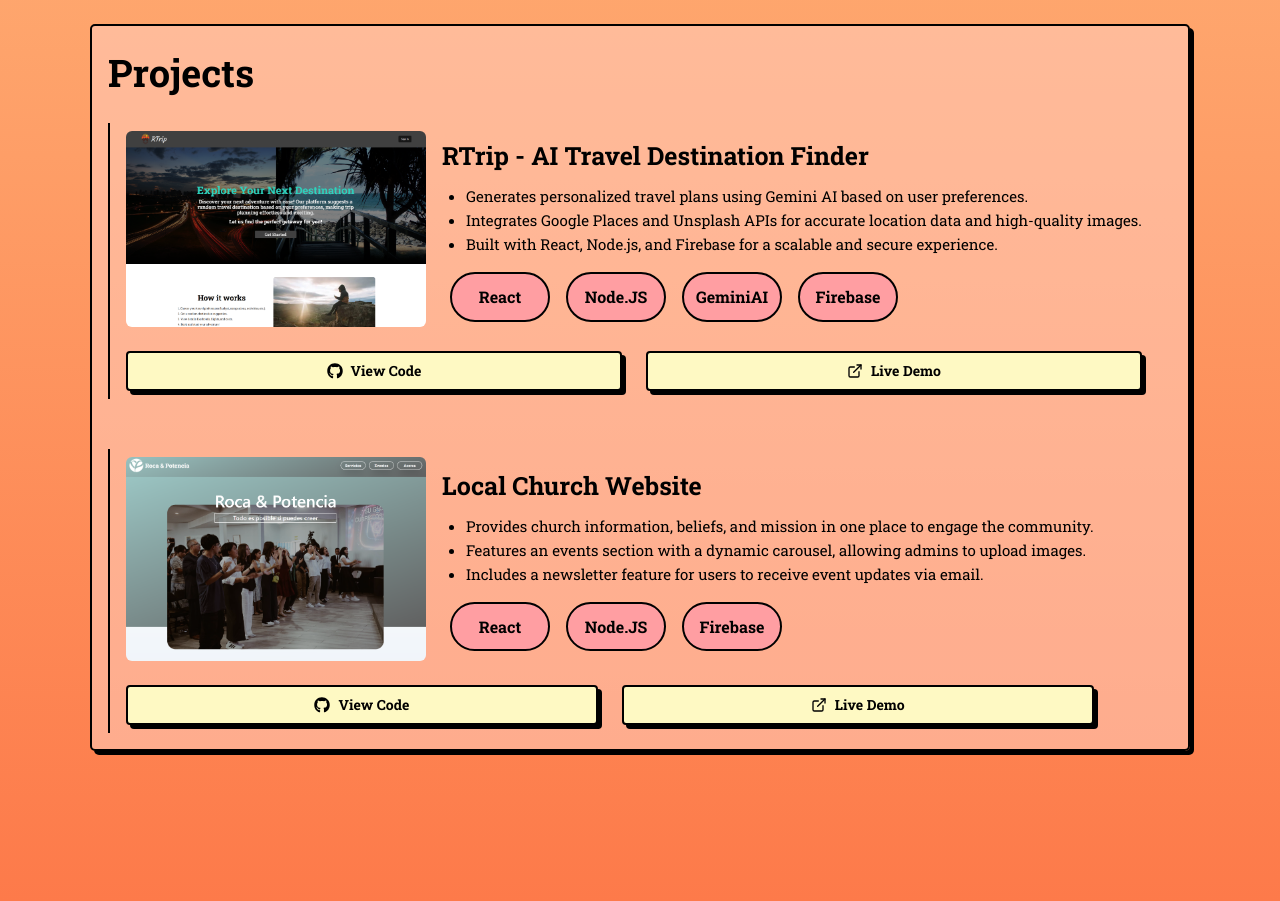
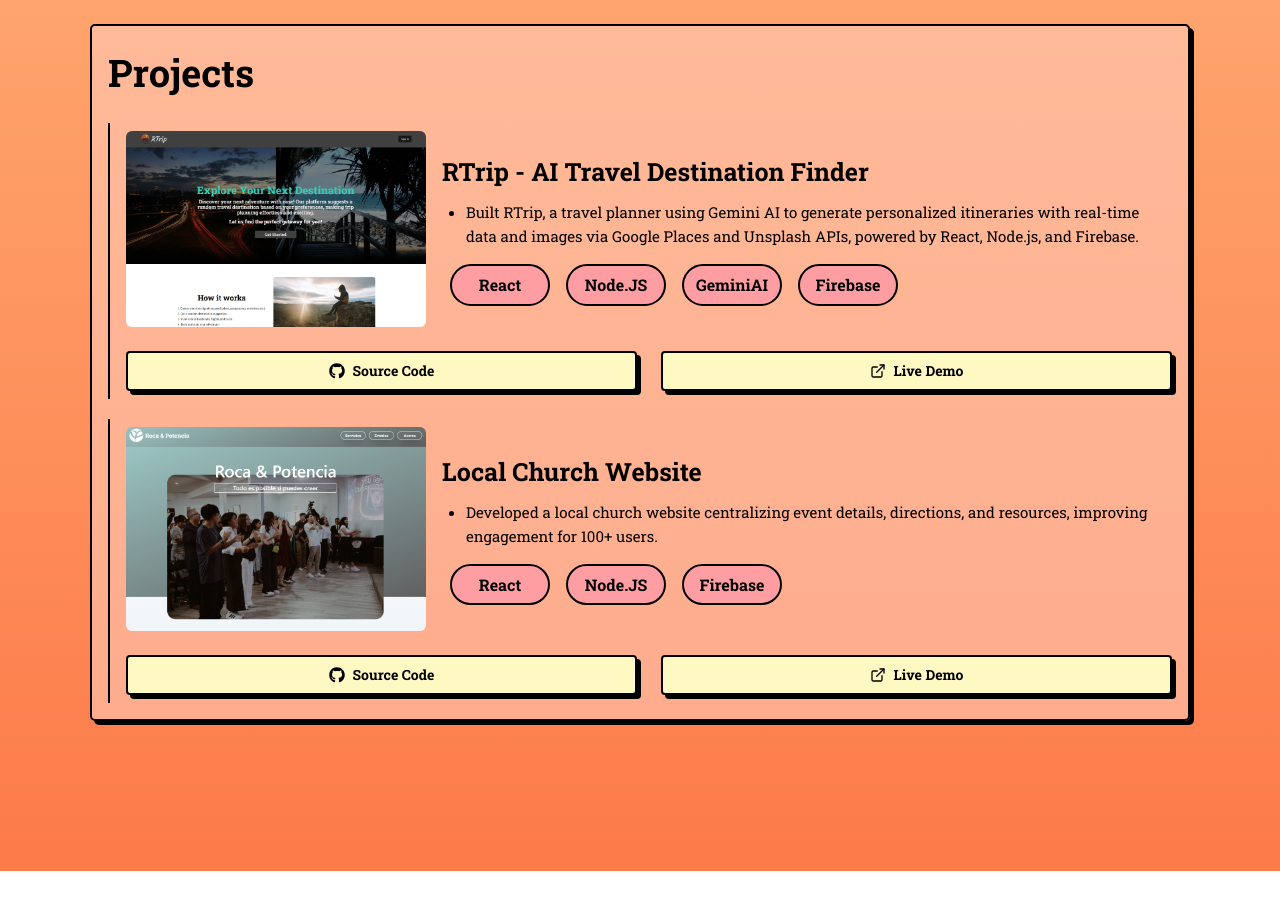
Before and after one commit to Ateran7595/Portfolio, a React (Vite) app: page / in a window 1280 px wide. Shown: the part 2080-2981 px from the top of the page. After the commit the page ends 2951 px from the top, so only its background shows below. Built offline with nearby package versions, Linux system fonts and the light colour scheme.

Commit message:
Updated and added reusable components

```diff
--- a/src/App.jsx
+++ b/src/App.jsx
@@ -31,16 +31,18 @@ import {
 import './App.css'
 import Tools from './ReuseComp/Tools';
 import SheetCloseBtn from './ReuseComp/SheetCloseBtn';
+import ProjectTool from './ReuseComp/ProjectTool';
+import ProjectInfo from './ReuseComp/ProjectInfo';
 
 function App() {
 
   return (
     <div>
-      <Sheet >
+      <Sheet className='transition-transform duration-500 ease-in-out'>
         <SheetTrigger asChild className="fixed sm:top-8 xs:top-4 sm:right-8 xs:right-4 flex items-center z-[998]">
           <Button className='font-roboto font-semibold bg-[#fd7a4a94] hover:bg-[#ffa381]' data-aos="fade-zoom-in"><IoIosMenu /></Button>
         </SheetTrigger>
-        <SheetContent className='w-[350px] font-roboto z-[999]'>
+        <SheetContent  className='w-[350px] font-roboto z-[999] '>
           <SheetHeader >
             <SheetTitle className='text-center text-[25px]'>Menu</SheetTitle>
           </SheetHeader>
@@ -146,55 +148,8 @@ function App() {
       </div>
       <div id='Projects' className='relative flex flex-col justify-center items-start font-roboto xl:w-[1100px] lg:w-[850px] md:w-[650px] sm:w-[550px] xs:w-[350px] m-auto mt-[100px] bg-[#ffccba94] shadow-shadow rounded-[5px] p-4 border-solid border-2 border-black' data-aos="fade-zoom-in">
         <h1 className='font-bold lg:text-[38px] md:text-[30px] xs:text-[25px]'>Projects</h1>
-        <div className='flex flex-col items-center justify-center gap-6 lg:border-l-2 lg:border-b-0 xs:border-b-2 border-solid border-black mt-[20px] lg:pl-4 pt-2 lg:pb-2 xs:pb-6'>
-          <div className='flex lg:flex-row xs:flex-col items-center justify-center gap-4'>
-            <img src="../RTrip.png" alt="RTrip" className='sm:w-[300px] xs:w-[270px] rounded-md' />
-            <div>
-              <h1 className='font-bold xl:text-[25px] lg:text-[20px] sm:text-[16px] xs:text-[15px] xl:text-start xs:text-center mb-2'>RTrip - AI Travel Destination Finder</h1>
-              <ul className='list-disc pl-6 xl:text-[15px] lg:text-[14px] md:text-[16px] xs:text-[14px] '>
-                <li>Generates personalized travel plans using Gemini AI based on user preferences.</li>
-                <li>Integrates Google Places and Unsplash APIs for accurate location data and high-quality images.</li>
-                <li>Built with React, Node.js, and Firebase for a scalable and secure experience.</li>
-              </ul>
-              <div className='mt-4'>
-                <ul className='flex flex-wrap gap-4 font-bold items-center sm:justify-start xs:justify-center pl-2 text-center'>
-                  <li className='border-solid border-2 border-black bg-[#ff9ea2] hover:bg-[#ffb2b4] cursor-default rounded-[25px] xl:p-[10px] lg:p-[3px] w-[100px]'>React</li>
-                  <li className='border-solid border-2 border-black bg-[#ff9ea2] hover:bg-[#ffb2b4] cursor-default rounded-[25px] xl:p-[10px] lg:p-[3px] w-[100px]'>Node.JS</li>
-                  <li className='border-solid border-2 border-black bg-[#ff9ea2] hover:bg-[#ffb2b4] cursor-default rounded-[25px] xl:p-[10px] lg:p-[3px] w-[100px]'>GeminiAI</li>
-                  <li className='border-solid border-2 border-black bg-[#ff9ea2] hover:bg-[#ffb2b4] cursor-default rounded-[25px] xl:p-[10px] lg:p-[3px] w-[100px]'>Firebase</li>
-                </ul>
-              </div>
-            </div>
-          </div>
-          <div className='flex justify-center gap-6 items-center w-full'>
-            <a href="https://github.com/Ateran7595/RTrip" target='__blank' className='w-full'><Button className='w-full font-bold bg-yellow-100' ><FaGithub />View Code</Button></a>
-            <a href="https://r-trip.vercel.app/" target='__blank' className='w-full'><Button className='w-full font-bold bg-yellow-100'><FiExternalLink />Live Demo</Button></a>
-          </div>
-        </div>
-        <div className='flex flex-col items-center justify-center gap-6 lg:border-l-2 lg:border-b-0 xs:border-b-2 border-solid border-black mt-[50px] lg:pl-4 pt-2 lg:pb-2 xs:pb-6'>
-          <div className='flex lg:flex-row xs:flex-col items-center justify-center gap-4'>
-            <img src="../RPproject.png" alt="RTrip" className='sm:w-[300px] xs:w-[270px] rounded-md' />
-            <div>
-              <h1 className='font-bold xl:text-[25px] lg:text-[20px] sm:text-[16px] xs:text-[15px] xl:text-start xs:text-center mb-2'>Local Church Website</h1>
-              <ul className='list-disc pl-6 xl:text-[15px] lg:text-[14px] md:text-[16px] xs:text-[14px]'>
-                <li>Provides church information, beliefs, and mission in one place to engage the community.</li>
-                <li>Features an events section with a dynamic carousel, allowing admins to upload images.</li>
-                <li>Includes a newsletter feature for users to receive event updates via email.</li>
-              </ul>
-              <div className='mt-4'>
-                <ul className='flex flex-wrap gap-4 font-bold items-center sm:justify-start xs:justify-center pl-2 text-center'>
-                  <li className='border-solid border-2 border-black bg-[#ff9ea2] hover:bg-[#ffb2b4] cursor-default rounded-[25px] xl:p-[10px] lg:p-[3px] w-[100px]'>React</li>
-                  <li className='border-solid border-2 border-black bg-[#ff9ea2] hover:bg-[#ffb2b4] cursor-default rounded-[25px] xl:p-[10px] lg:p-[3px] w-[100px]'>Node.JS</li>
-                  <li className='border-solid border-2 border-black bg-[#ff9ea2] hover:bg-[#ffb2b4] cursor-default rounded-[25px] xl:p-[10px] lg:p-[3px] w-[100px]'>Firebase</li>
-                </ul>
-              </div>
-            </div>
-          </div>
-          <div className='flex justify-center gap-6 items-center w-full'>
-            <a href="https://github.com/Ateran7595/Roca-Potencia" target='__blank' className='w-full'><Button className='w-full font-bold bg-yellow-100' ><FaGithub />View Code</Button></a>
-            <a href="https://roca-potencia.vercel.app/" target='__blank' className='w-full'><Button className='w-full font-bold bg-yellow-100'><FiExternalLink />Live Demo</Button></a>
-          </div>
-        </div>
+        <ProjectInfo imgSrc={'../RTrip.png'} name={'RTrip - AI Travel Destination Finder'} desc={'Built RTrip, a travel planner using Gemini AI to generate personalized itineraries with real-time data and images via Google Places and Unsplash APIs, powered by React, Node.js, and Firebase.'} tools={["React", 'Node.JS', 'GeminiAI', 'Firebase']} sourceCode={'https://github.com/Ateran7595/RTrip'} liveDemo={'https://r-trip.vercel.app/'} />
+        <ProjectInfo imgSrc={"../RPproject.png"} name={'Local Church Website'} desc={'Developed a local church website centralizing event details, directions, and resources, improving engagement for 100+ users.'} tools={["React", "Node.JS", "Firebase"]} sourceCode={"https://github.com/Ateran7595/Roca-Potencia"} liveDemo={"https://roca-potencia.vercel.app/"} />
       </div>
     </div>
   )
--- /dev/null
+++ b/src/ReuseComp/ProjectInfo.jsx
@@ -0,0 +1,35 @@
+import React from 'react'
+import ProjectTool from './ProjectTool'
+import { Button } from '../components/ui/button'
+import { FaGithub } from "react-icons/fa";
+import { FiExternalLink } from "react-icons/fi";
+
+
+function ProjectInfo({ imgSrc, name, desc, tools, sourceCode, liveDemo }) {
+  return (
+    <div className='flex flex-col items-center justify-center gap-6 lg:border-l-2 lg:border-b-0 xs:border-b-2 border-solid border-black mt-[20px] lg:pl-4 pt-2 lg:pb-2 xs:pb-6'>
+        <div className='flex lg:flex-row xs:flex-col items-center justify-center gap-4'>
+        <img src={imgSrc} alt={`${name} preview`} className='sm:w-[300px] xs:w-[270px] rounded-md' />
+        <div>
+            <h1 className='font-bold xl:text-[25px] lg:text-[20px] sm:text-[16px] xs:text-[15px] xl:text-start xs:text-center mb-2'>{name}</h1>
+            <ul className='list-disc pl-6 xl:text-[15px] lg:text-[14px] md:text-[16px] xs:text-[14px] '>
+            <li>{desc}</li>
+            </ul>
+            <div className='mt-4'>
+                <ul className='flex flex-wrap gap-4 font-bold items-center sm:justify-start xs:justify-center pl-2 text-center'>
+                    {tools.map(tool => (
+                        <ProjectTool key={tool} name={tool} />
+                    ))}
+                </ul>
+            </div>
+        </div>
+        </div>
+        <div className='flex justify-center gap-6 items-center w-full'>
+        <a href={sourceCode} target='__blank' className='w-full'><Button className='w-full font-bold bg-yellow-100' ><FaGithub />Source Code</Button></a>
+        <a href={liveDemo} target='__blank' className='w-full'><Button className='w-full font-bold bg-yellow-100'><FiExternalLink />Live Demo</Button></a>
+        </div>
+    </div>
+  )
+}
+
+export default ProjectInfo
--- /dev/null
+++ b/src/ReuseComp/ProjectTool.jsx
@@ -0,0 +1,9 @@
+import React from 'react'
+
+function ProjectTool({ name }) {
+  return (
+    <li className='border-solid border-2 border-black bg-[#ff9ea2] hover:bg-[#ffb2b4] cursor-default rounded-[25px] xl:p-[6px] lg:p-[3px] w-[100px]'>{name}</li>
+  )
+}
+
+export default ProjectTool
```
